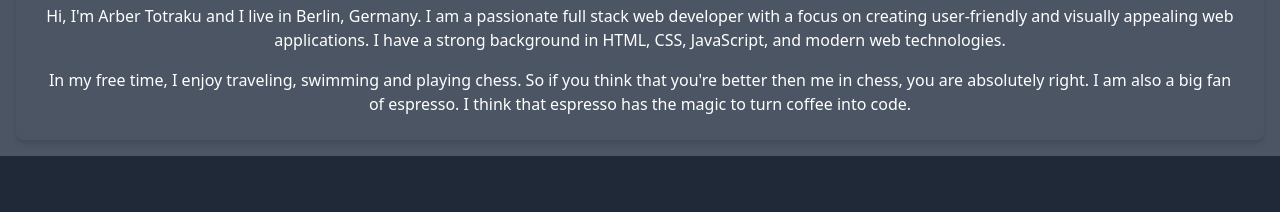
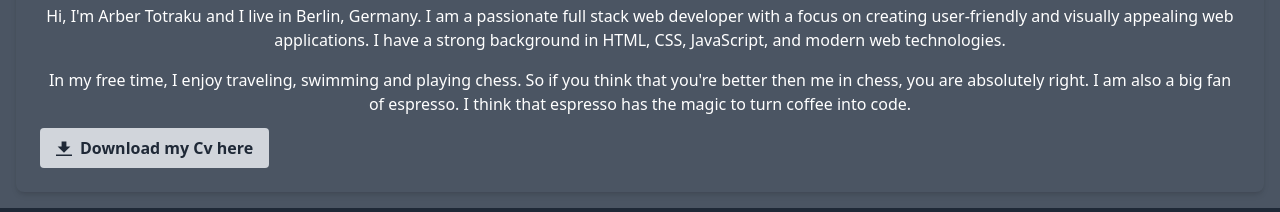
Before and after one commit to ArberTotraku/portofolio, a React (Create React App) app: page / in a window 1280 px wide. Shown: the part 1940-2152 px from the top of the page. Built offline with nearby package versions, Linux system fonts and the light colour scheme.

Commit message:
created a download cv file,will fix it tomorrow

```diff
--- a/src/pages/About.jsx
+++ b/src/pages/About.jsx
@@ -21,6 +21,10 @@
                     <p className="text-white text-center mt-4">
                         In my free time, I enjoy traveling, swimming and playing chess. So if you think that you're better then me in chess, you are absolutely right. I am also a big fan of espresso. I think that espresso has the magic to turn coffee into code.
                     </p>
+                    <button class="bg-gray-300 hover:bg-gray-400 text-gray-800 font-bold py-2 px-4 rounded inline-flex items-center mt-3">
+  <svg class="fill-current w-4 h-4 mr-2" xmlns="http://www.w3.org/2000/svg" viewBox="0 0 20 20"><path d="M13 8V2H7v6H2l8 8 8-8h-5zM0 18h20v2H0v-2z"/></svg>
+  <span> <a href="./myCv.pdf" download="myCv.pdf">Download my Cv here</a></span>
+</button>
                 </div>
             </div>
         </div>
```
Also changed, not shown: 1 other file (tests, documents, lock files or other folders).
